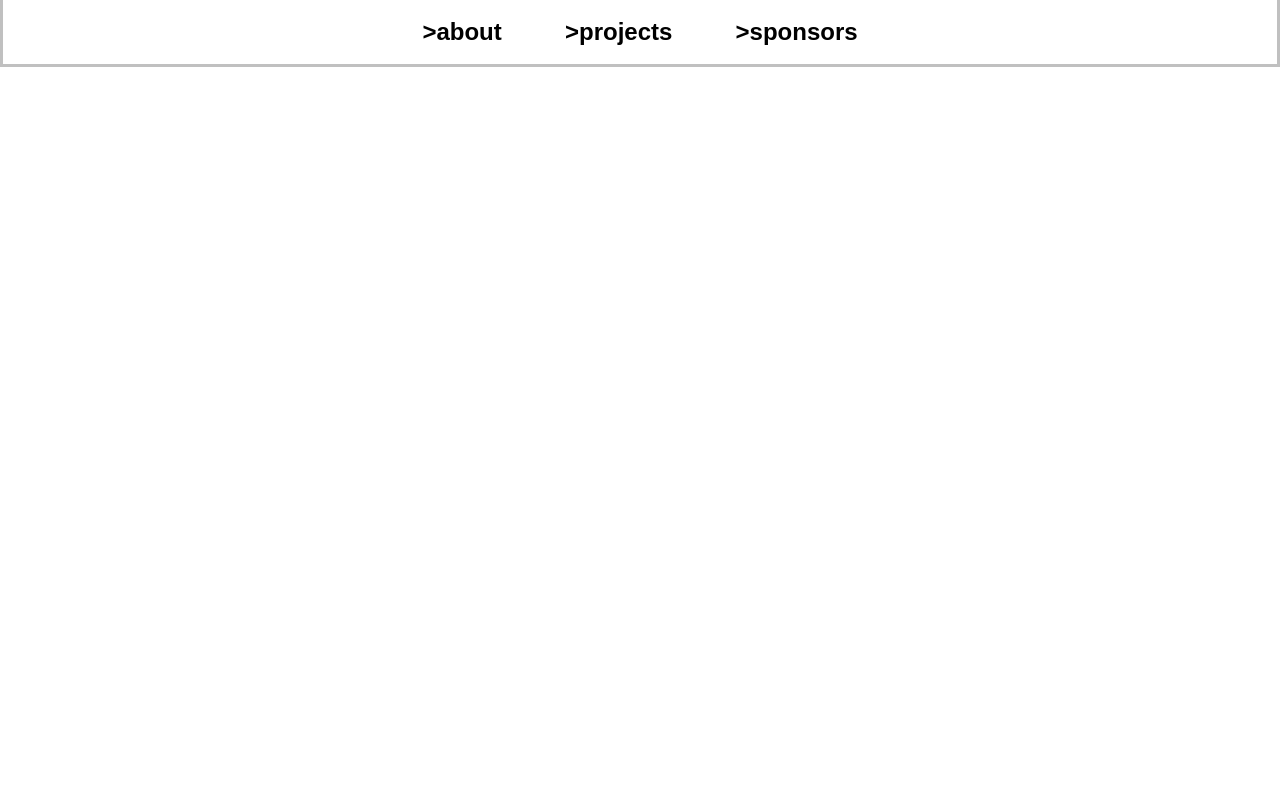
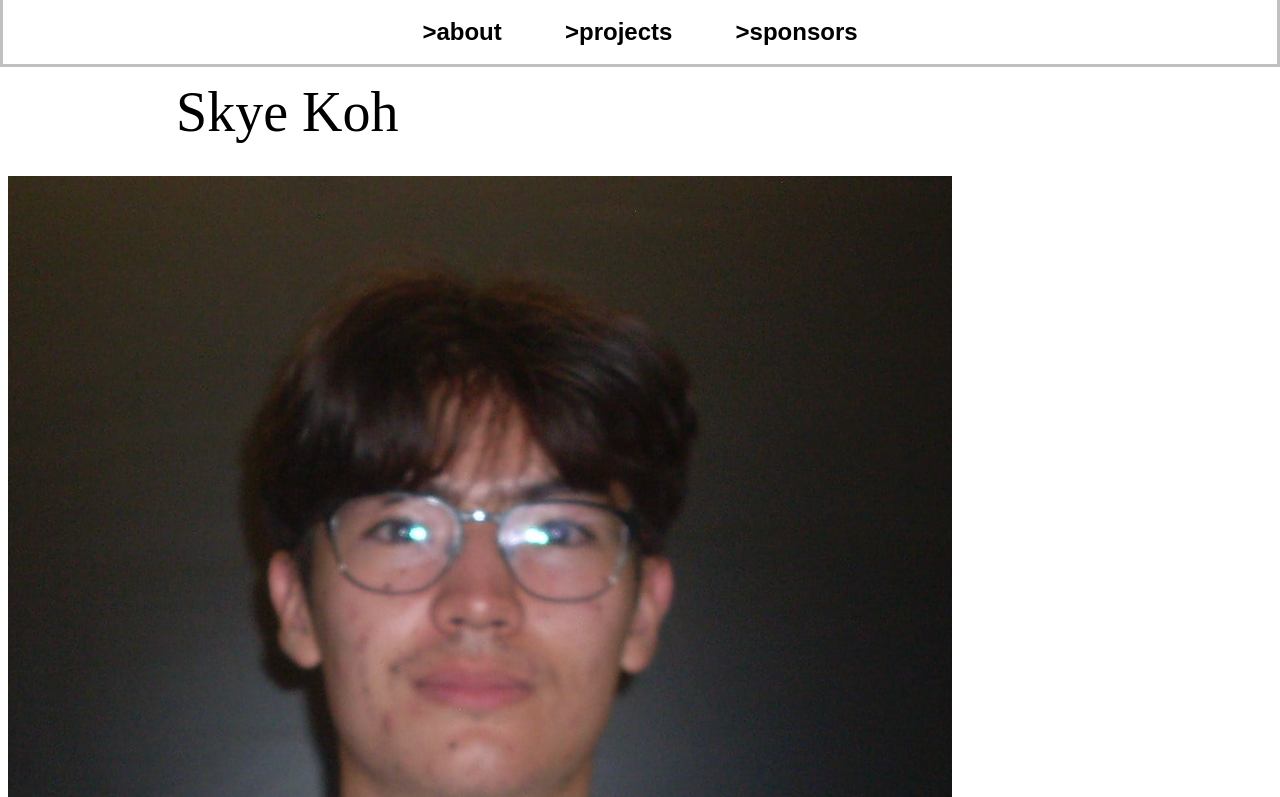
Before and after one commit to skyekoh/skyekoh.github.io, a plain HTML site: page index.html in a window 1280 px wide. Shown: the top 797 px of the page. Drawn offline with Linux system fonts and the light colour scheme.

Commit message:
styling updates

```diff
--- a/index.html
+++ b/index.html
@@ -51,8 +51,10 @@
         Skye Koh
       </div>
       <div class="about-block">
-        <div class="about-block">
+        <div class="about-description">
           <div class="profile-photo">
+            <img src="assets/skye.JPG" alt="profile-photo">
+
           </div>
         </div>
       </div>
--- a/stylesheets/index.css
+++ b/stylesheets/index.css
@@ -0,0 +1,14 @@
+
+#about {
+    margin-top: 5em;
+}
+
+.large-name {
+    font-size: 3.5rem;
+    margin-left: 3em;
+}
+
+.about-block {
+    display: flex;
+    margin: 2em auto;
+}
```
Also changed, not shown: assets/skye.JPG (renamed from skye.JPG), 1 other file.
